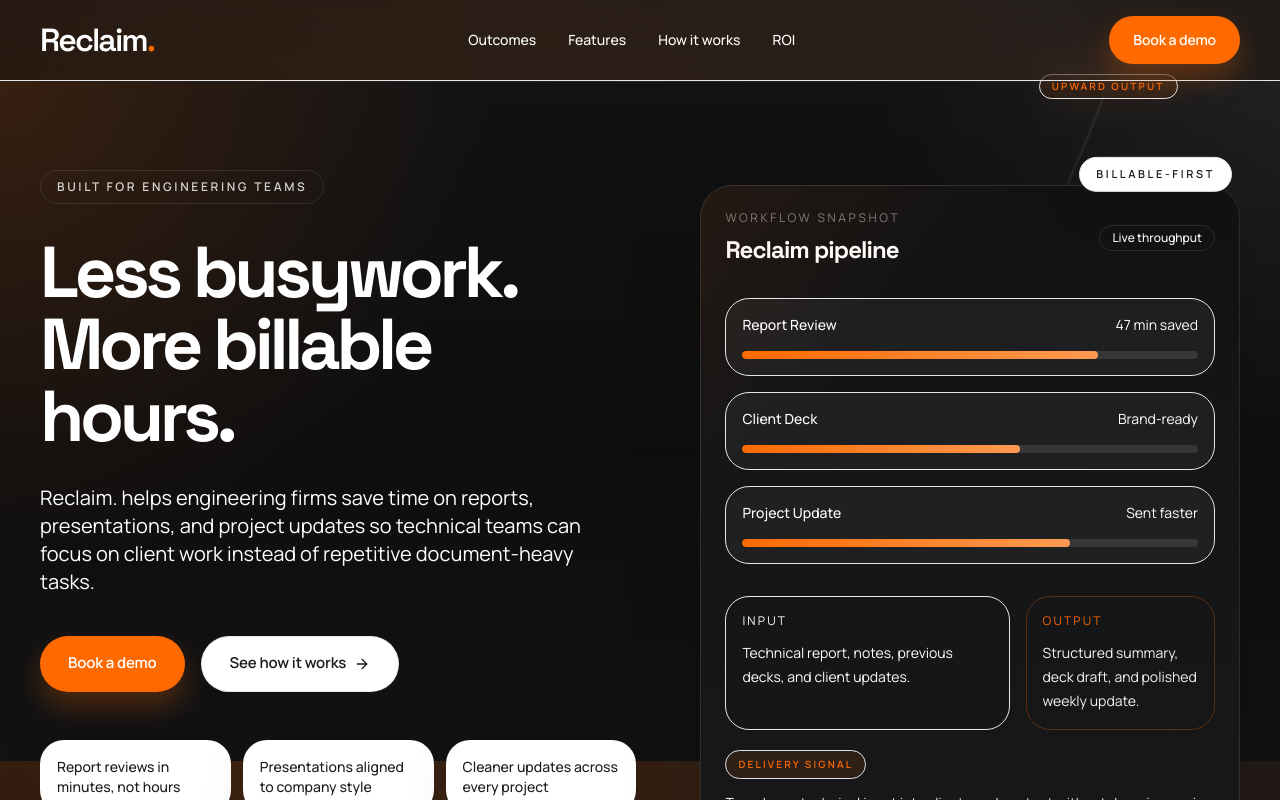
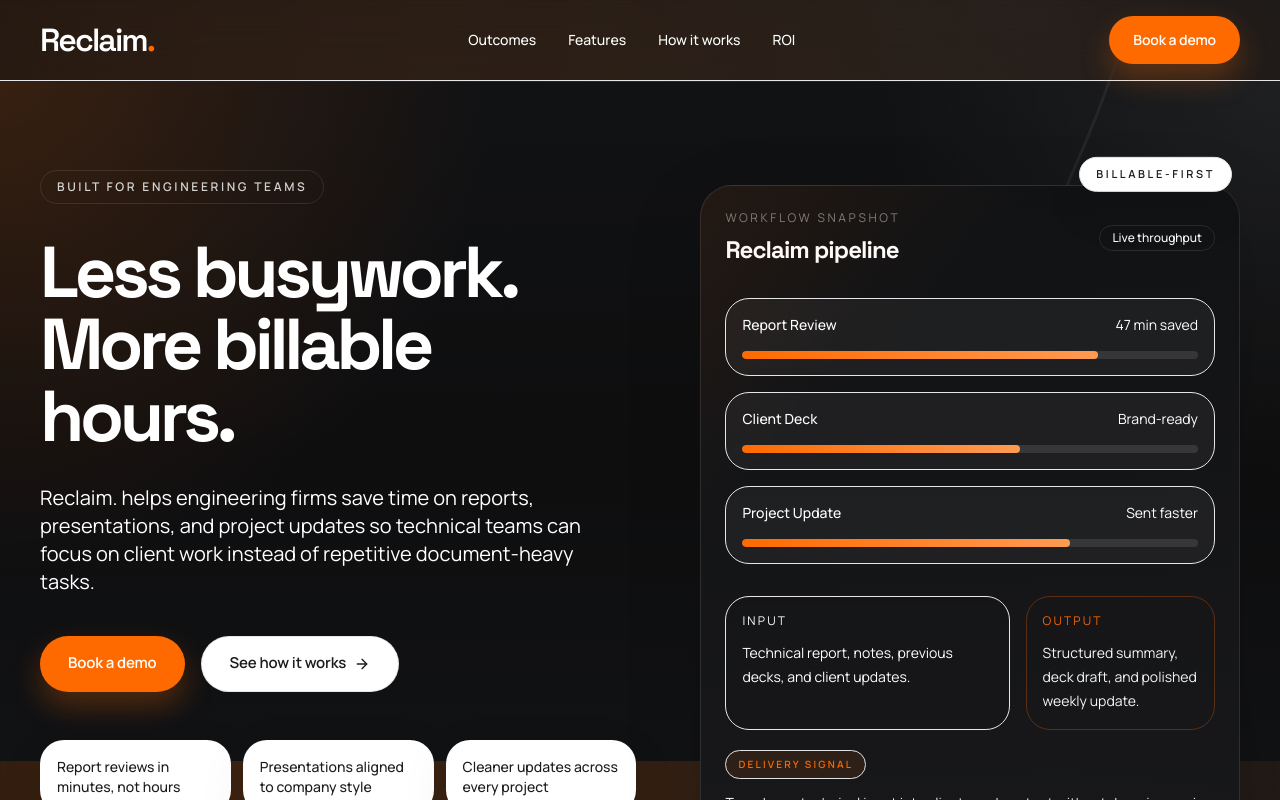
Before and after one commit to luverm/Reclaim, a Next.js app: page /Reclaim/ in a window 1280 px wide. Shown: the top 800 px of the page. Built offline with nearby package versions, Linux system fonts and the light colour scheme.

Commit message:
Remove clipped hero trend badge

```diff
--- a/components/marketing/site-trend-background.tsx
+++ b/components/marketing/site-trend-background.tsx
@@ -13,7 +13,6 @@ export function SiteTrendBackground() {
   const pathLength = useTransform(scrollYProgress, [0, 0.9], [0.08, 1]);
   const glowOpacity = useTransform(scrollYProgress, [0, 0.2, 0.9], [0.18, 0.32, 0.22]);
   const lineShift = useTransform(scrollYProgress, [0, 1], prefersReducedMotion ? [0, 0] : [0, -180]);
-  const arrowLift = useTransform(scrollYProgress, [0, 1], prefersReducedMotion ? [0, 0] : [26, -14]);
   const surgeY = useTransform(scrollYProgress, [0, 1], prefersReducedMotion ? [0, 0] : [90, -130]);
   const surgeScale = useTransform(scrollYProgress, [0.2, 0.48, 0.62, 1], [0.9, 1.06, 1, 0.98]);
   const surgeOpacity = useTransform(scrollYProgress, [0.18, 0.35, 0.8], [0, 0.9, 0.32]);
@@ -92,13 +91,6 @@ export function SiteTrendBackground() {
       </motion.div>
 
       <motion.div
-        style={{ y: arrowLift }}
-        className="absolute right-[8%] top-[5.5rem] hidden rounded-full border border-papaya/18 bg-papaya/10 px-3 py-1 text-[10px] font-semibold uppercase tracking-[0.22em] text-papaya shadow-[0_0_40px_rgba(255,106,0,0.12)] backdrop-blur-sm lg:inline-flex"
-      >
-        Upward output
-      </motion.div>
-
-      <motion.div
         style={{ y: surgeY, scale: surgeScale, opacity: surgeOpacity }}
         animate={
           prefersReducedMotion
```
